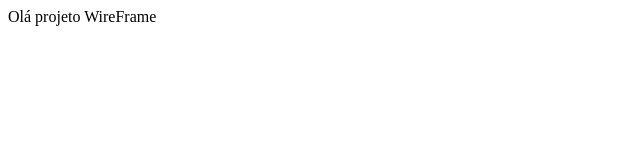
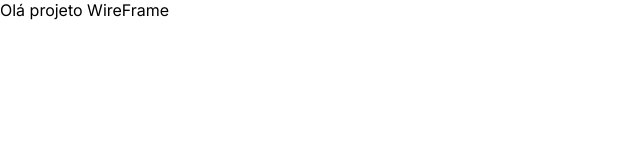
Before and after one commit to thmata/CodeBoost, a plain HTML site: page WireFrame/index.html in a window 1280 px wide. Shown: the whole page, without its empty margins (0-640 px from the left). Drawn offline with Linux system fonts and the light colour scheme.

Commit message:
Reset de página

```diff
--- /dev/null
+++ b/WireFrame/css/reset.css
@@ -0,0 +1,24 @@
+* {
+    margin: 0;
+    padding: 0;
+    border: none;
+    box-sizing: border-box;
+    list-style: none;
+    text-decoration: none;
+    font-size: 1.6rem;
+    font-family: 'Inter', sans-serif;
+}
+
+img{
+    max-width: 100%;
+    display: block;
+}
+
+html {
+    font-size: 62.5%;
+}
+
+button {
+    background-color: transparent;
+    cursor: pointer;
+}
--- a/WireFrame/index.html
+++ b/WireFrame/index.html
@@ -3,12 +3,20 @@
 <head>
     <meta charset="UTF-8">
     <meta http-equiv="X-UA-Compatible" content="IE=edge">
+    <link rel="preconnect" href="https://fonts.googleapis.com">
+    <link rel="preconnect" href="https://fonts.gstatic.com" crossorigin>
+    <link href="https://fonts.googleapis.com/css2?family=Inter:wght@400;700&family=Sora:wght@400;600&display=swap" rel="stylesheet">
     <meta name="viewport" content="width=device-width, initial-scale=1.0">
     <title>Projeto - WireFrame</title>
+
+    <link rel="stylesheet" href="./css/reset.css">
+    <link rel="stylesheet" href="./css/styles.css">
 </head>
+
 
 <body>
     Olá projeto WireFrame
 </body>
 
+
 </html>
```
